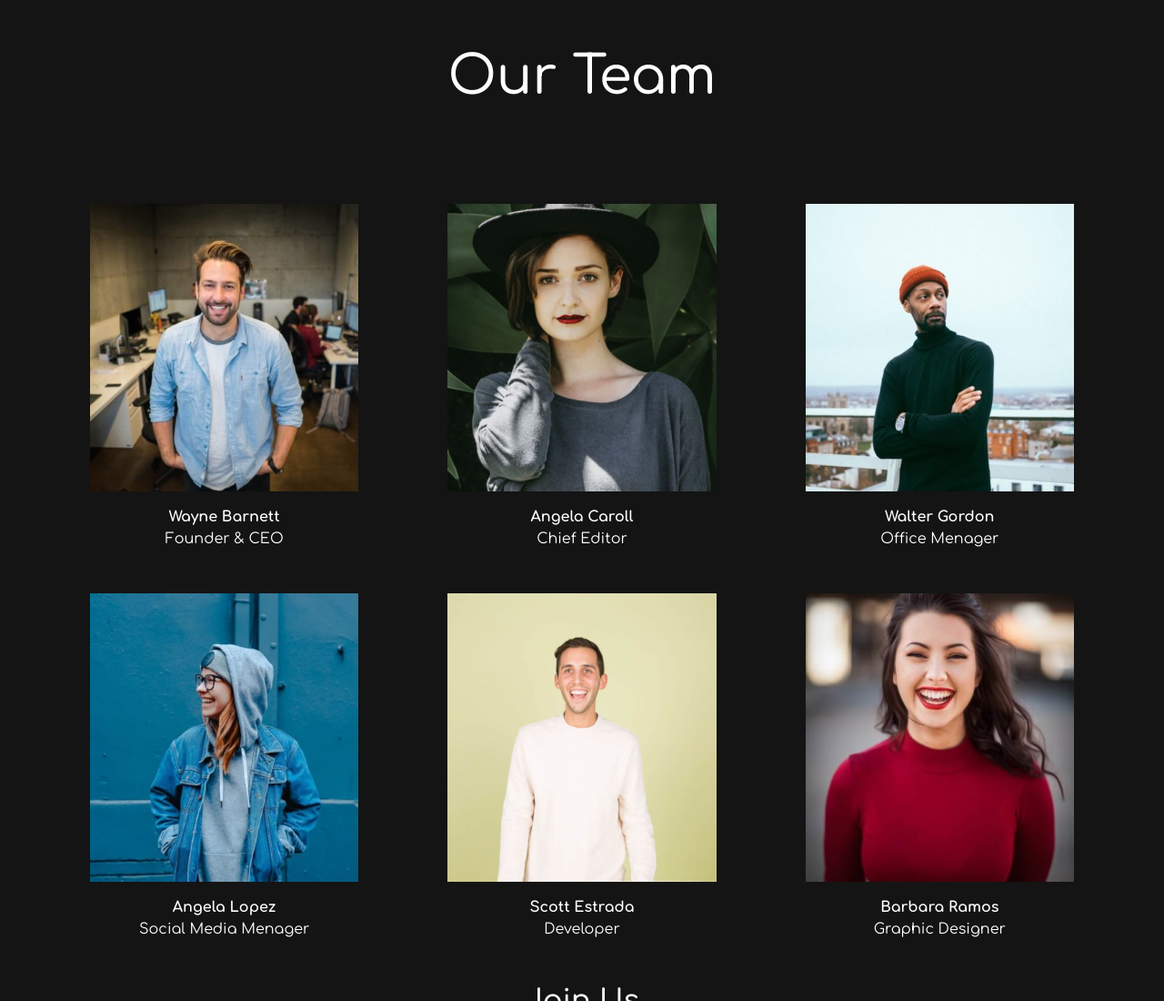
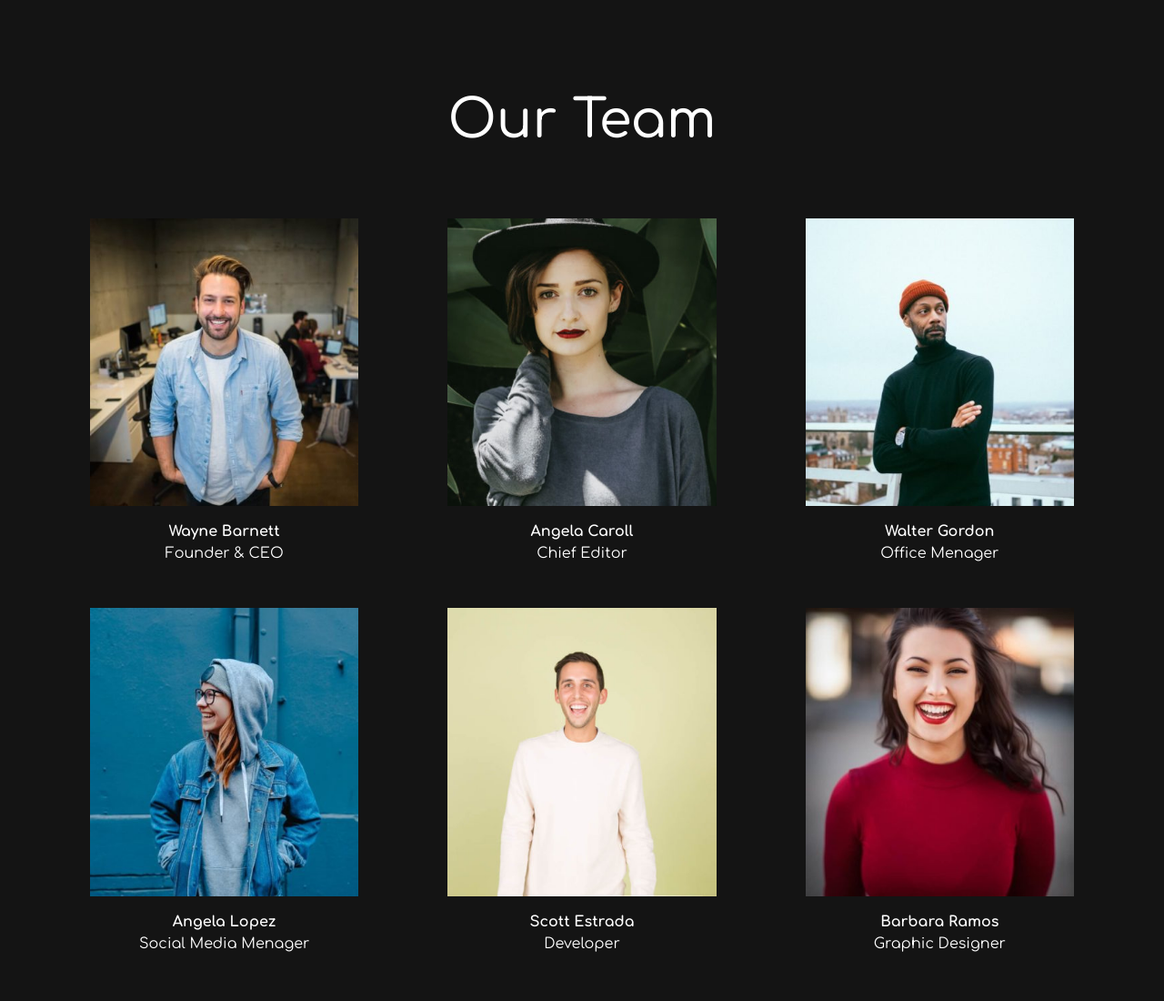
Before and after one commit to ValentinaZussino/js-our-team, a plain HTML site: page index.html in a window 1280 px wide. Shown: the top 1100 px of the page at 91% size. Drawn offline with nearby package versions, Linux system fonts and the light colour scheme.

Commit message:
sistemaz padding h1

```diff
--- a/index.html
+++ b/index.html
@@ -14,7 +14,7 @@
 </head>
 <body>
     <h1 class="text-capitalize text-center
-    pb-5">our team</h1>
+    pt-5 pb-3">our team</h1>
     <main class="">
         <div class="team-container my-container row justify-content-around m-auto">
 
```
